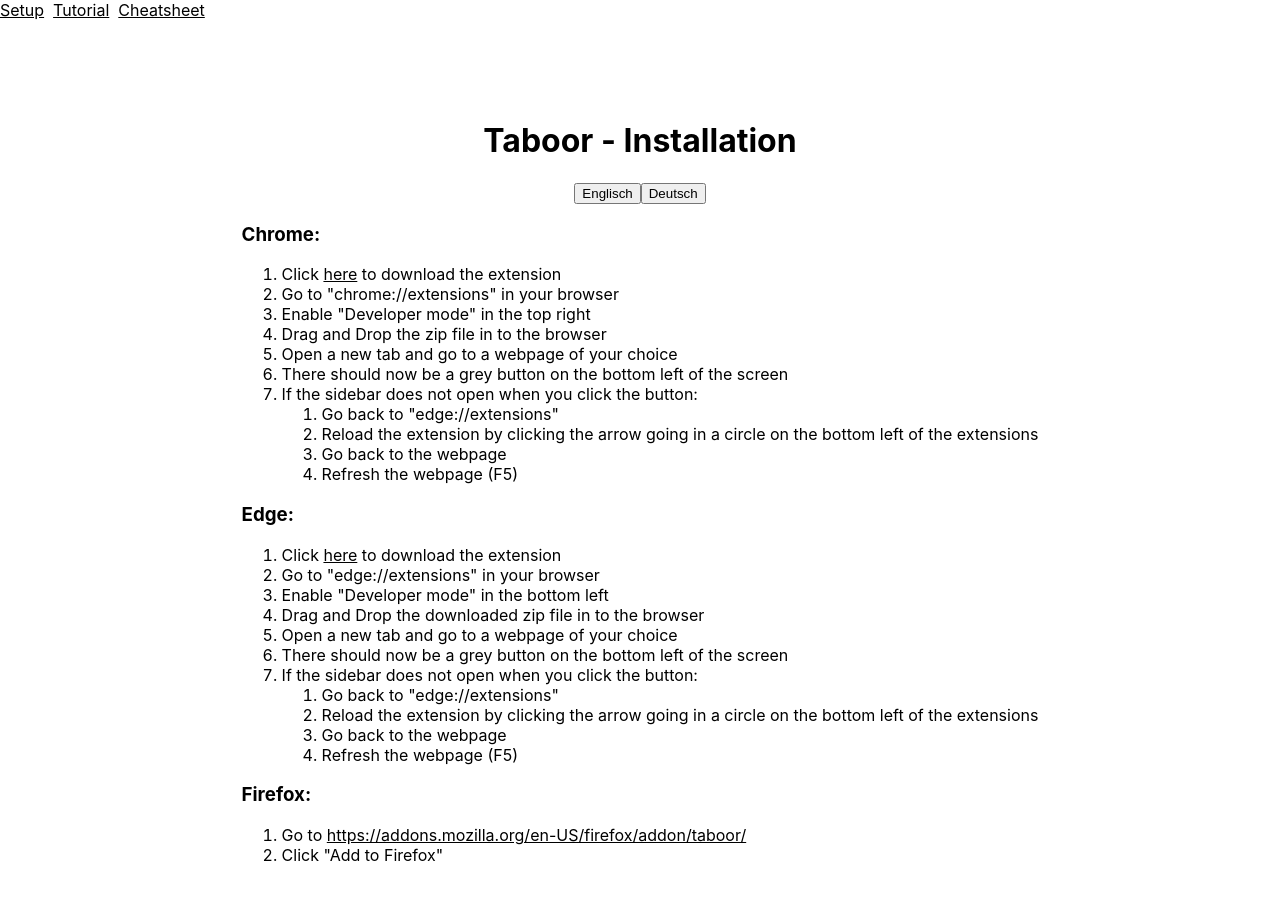
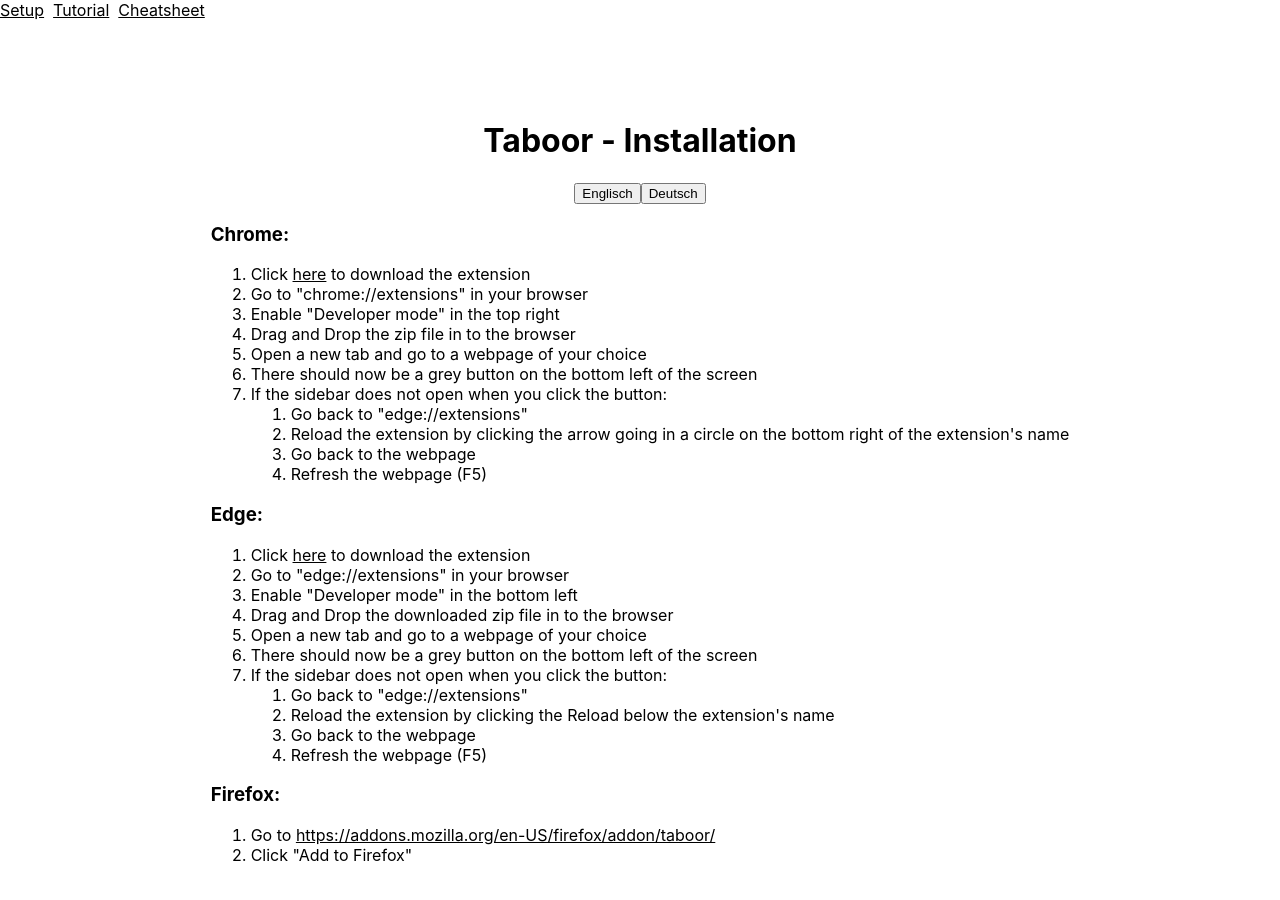
Before and after one commit to dikohl/taboor_vis, a Next.js app: page /setup in a window 1280 px wide. Shown: the top 900 px of the page. Built offline with nearby package versions, Linux system fonts and the light colour scheme.

Commit message:
improved wording

```diff
--- a/pages/setup.js
+++ b/pages/setup.js
@@ -27,7 +27,7 @@
               <li>If the sidebar does not open when you click the button:</li>
               <ol>
                 <li>Go back to "edge://extensions"</li>
-                <li>Reload the extension by clicking the arrow going in a circle on the bottom left of the extensions</li>
+                <li>Reload the extension by clicking the arrow going in a circle on the bottom right of the extension's name</li>
                 <li>Go back to the webpage</li>
                 <li>Refresh the webpage (F5)</li>
               </ol>
@@ -45,7 +45,7 @@
               <li>If the sidebar does not open when you click the button:</li>
               <ol>
                 <li>Go back to "edge://extensions"</li>
-                <li>Reload the extension by clicking the arrow going in a circle on the bottom left of the extensions</li>
+                <li>Reload the extension by clicking the Reload below the extension's name</li>
                 <li>Go back to the webpage</li>
                 <li>Refresh the webpage (F5)</li>
               </ol>
```
